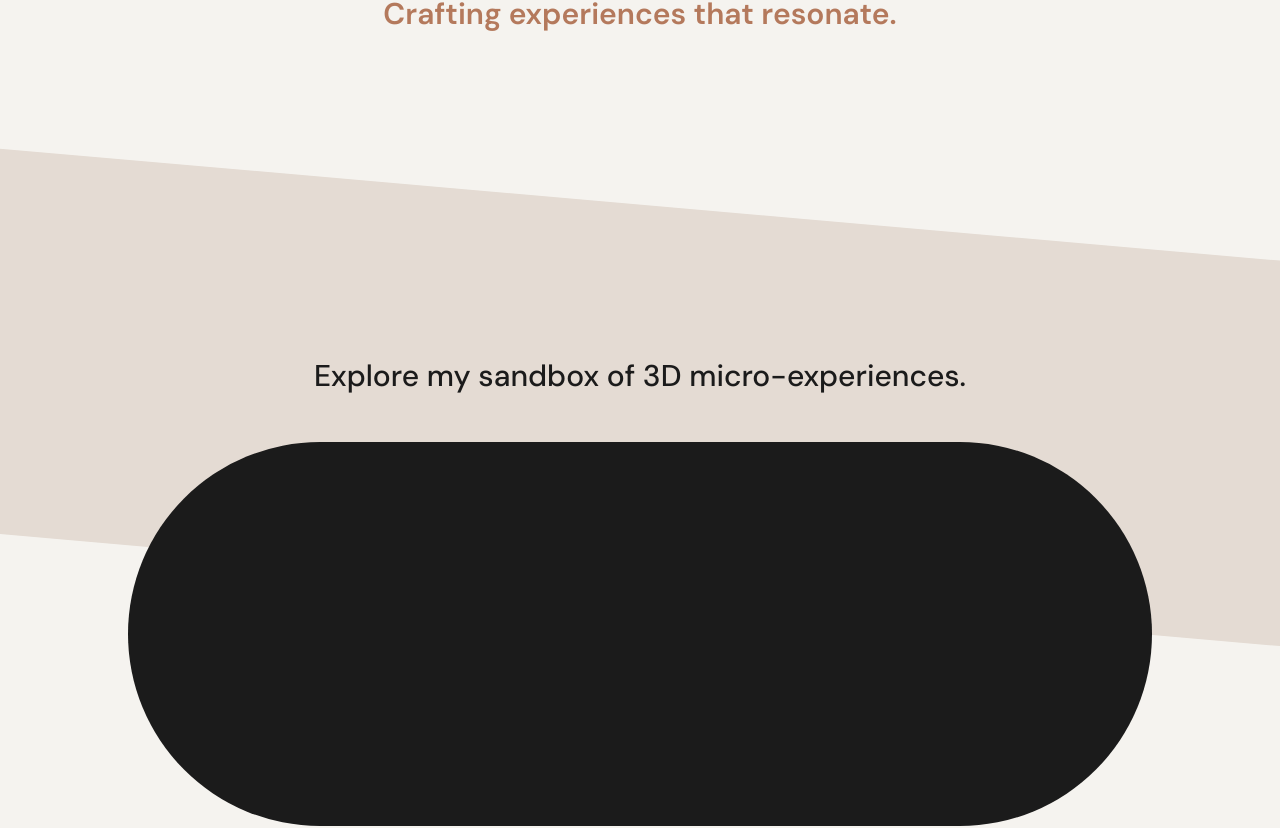
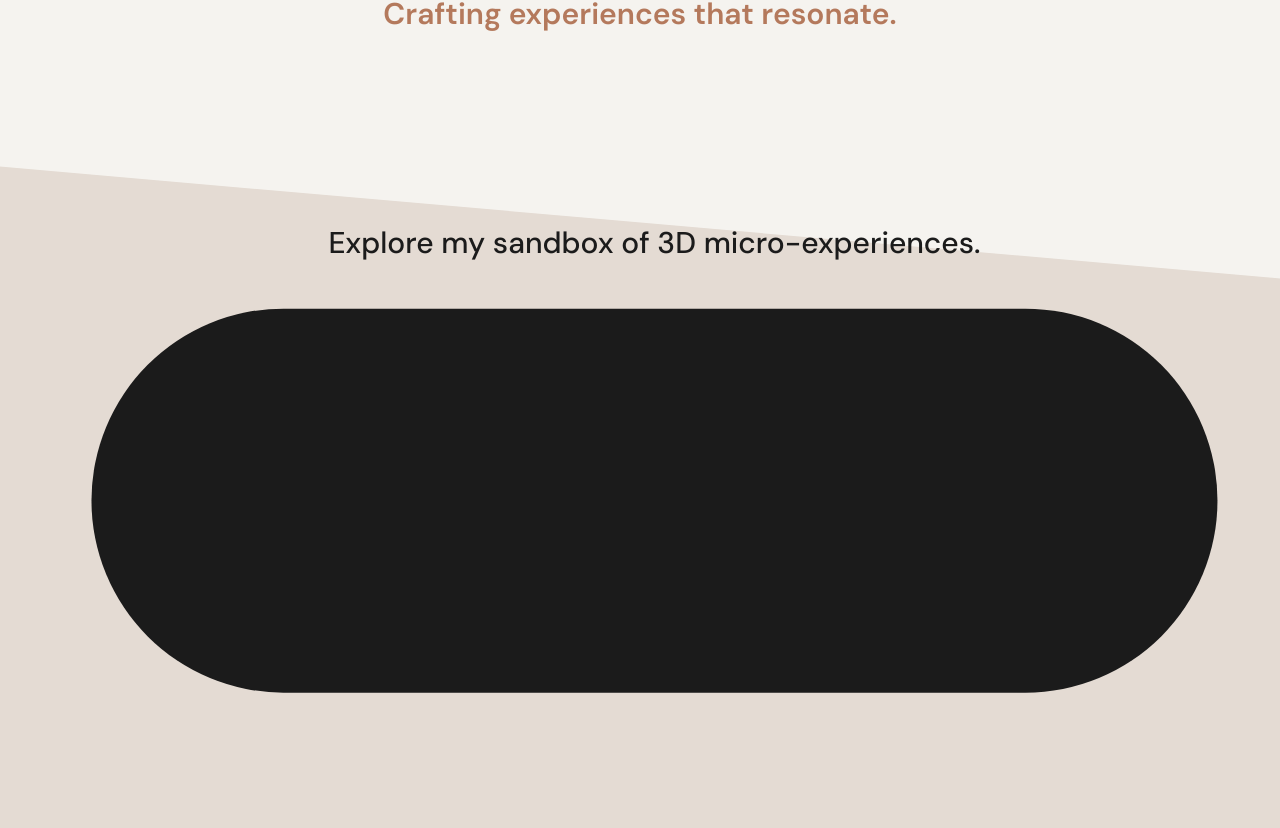
Before and after one commit to Jasufr/portfolio-2025, a React (Vite) app: page / in a window 1280 px wide. Shown: the part 292-1120 px from the top of the page. Built offline with nearby package versions, Linux system fonts and the light colour scheme.

Commit message:
sandbox section main div centered

```diff
--- a/src/assets/pages/Lp.jsx
+++ b/src/assets/pages/Lp.jsx
@@ -13,12 +13,16 @@ export default function Lp() {
           </span>
         </h1>
       </div>
-      <div className="w-[110%] -translate-[5%] h-96 bg-beige rotate-5 mt-48"></div>
-      <div className="-mt-[250px] z-10 relative font-dmsans font-medium text-3xl text-center">
+      <div className="relative w-[110%] left-1/2 -translate-x-1/2 h-[800px] bg-beige rotate-5 mt-48 mb-12">
+        <div className="relative left-1/2 -translate-x-1/2 -rotate-5 z-10  font-dmsans font-medium text-3xl text-center mb-48">
+          <h2 className="mb-12">Explore my sandbox of 3D micro-experiences.</h2>
+          <div className="w-[90%] sm:w-[80%] h-58 sm:h-72 md:h-96 bg-black mx-auto rounded-full"></div>
+        </div>
+      </div>
+      {/* <div className="-mt-[700px] z-10 relative font-dmsans font-medium text-3xl text-center mb-48">
         <h2 className="mb-12">Explore my sandbox of 3D micro-experiences.</h2>
         <div className="w-[90%] sm:w-[80%] h-58 sm:h-72 md:h-96 bg-black mx-auto rounded-full"></div>
-        {/* <div className="w-[80%] h-52 bg-black mx-auto rounded-full"></div> */}
-      </div>
+      </div> */}
     </>
   );
 }
```
